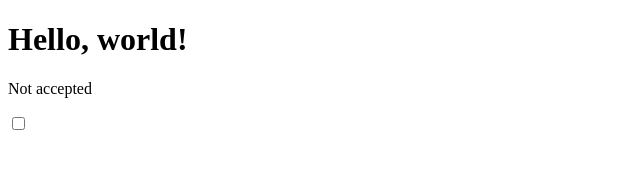
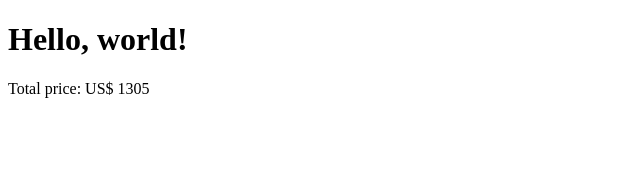
Before and after one commit to hzokbe/learning-vue, a Vue app: page / in a window 1280 px wide. Shown: the top 180 px of the page, without its empty margins (0-640 px from the left). Built offline with nearby package versions, Linux system fonts and the light colour scheme.

Commit message:
learn computed properties

```diff
--- a/src/App.vue
+++ b/src/App.vue
@@ -1,18 +1,34 @@
 <script lang="ts" setup>
-import { ref } from 'vue';
+import { computed, ref } from 'vue';
 
 const title = ref('Hello, world!'); // Reactivity!
 
-const wasAccepted = ref(false);
+const products = ref([
+  {
+    id: 1,
+    name: 'Book',
+    price: 5,
+  },
+  {
+    id: 2,
+    name: 'Notebook',
+    price: 800,
+  },
+  {
+    id: 3,
+    name: 'Smartphone',
+    price: 500,
+  },
+]);
+
+const totalPrice = computed(() => {
+  return products.value.reduce((sum, product) => sum + product.price, 0.0);
+});
 </script>
 
 <template>
   <h1>{{ title }}</h1>
-
-  <p v-if="wasAccepted">Accepted</p>
-  <p v-else>Not accepted</p>
-
-  <input v-model="wasAccepted" type="checkbox" />
+  <p>Total price: US$ {{ totalPrice }}</p>
 </template>
 
 <style scoped></style>
```
